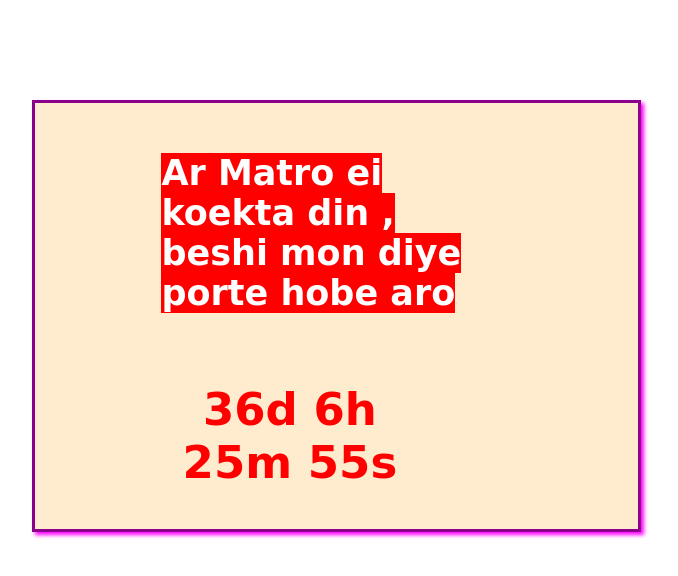
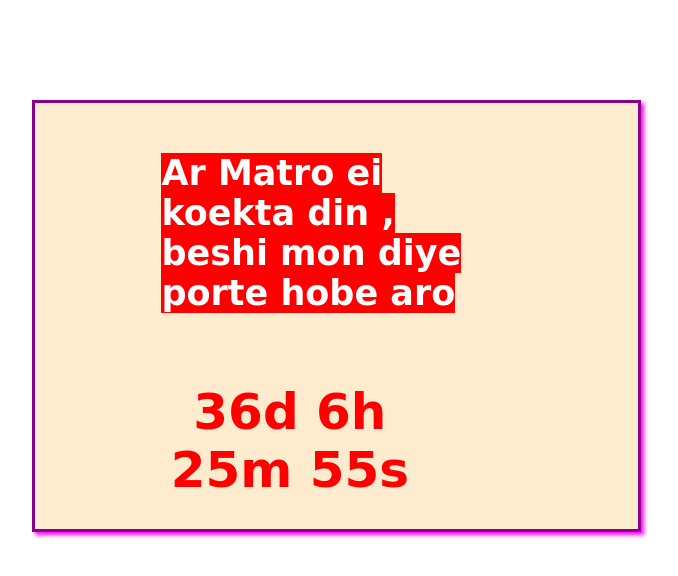
Before and after one commit to machine-sg/Gate-countdown, a plain HTML site: page index.html in a window 1280 px wide. Shown: the whole page, without its empty margins (326-1004 px from the left). Drawn offline with Linux system fonts and the light colour scheme.

Commit message:
second commit

```diff
--- a/countdown.css
+++ b/countdown.css
@@ -1,29 +1,3 @@
-/*.back{
-    padding: 50px 10% 10% 10%;
-    background-color: antiquewhite;
-    height: 250px;
-    width: 250px;
-    margin-top: 100px;
-    margin-left: 400px;
-    font-size: 40px;
-    text-align: center;
-    background-image: url("../New_year.jpg");
-    background-repeat: none;
-    background-size: cover;
-    font-family: cursive;
-    color: lightpink;
-}
-
-.clock {
-    font-size: 40px;
-    width: 250px;
-    margin-left: 1%;
-    margin-top: 20%;
-    text-align: center;
-    border: 2px solid white;
-    border-radius: 20px;
-    color: white;
-} */
 
 .back{
     padding: 50px 10% 10% 10%;
@@ -35,7 +9,6 @@
     font-size: 35px;
     font-weight: bold;
     text-align: left;
-    /*background-image: url("../New_year.jpg");*/
     background-repeat: none;
     background-size: cover;
     font-family: cursive;
@@ -45,13 +18,11 @@
 }
 
 .clock {
-    font-size: 45px;
+    font-size: 50px;
     font-weight: bold;
     width: 250px;
     margin-left: 1%;
     margin-top: 20%;
     text-align: center;
-    /*border: 2px solid white;
-    border-radius: 20px; */
     color: red;
 }
```
